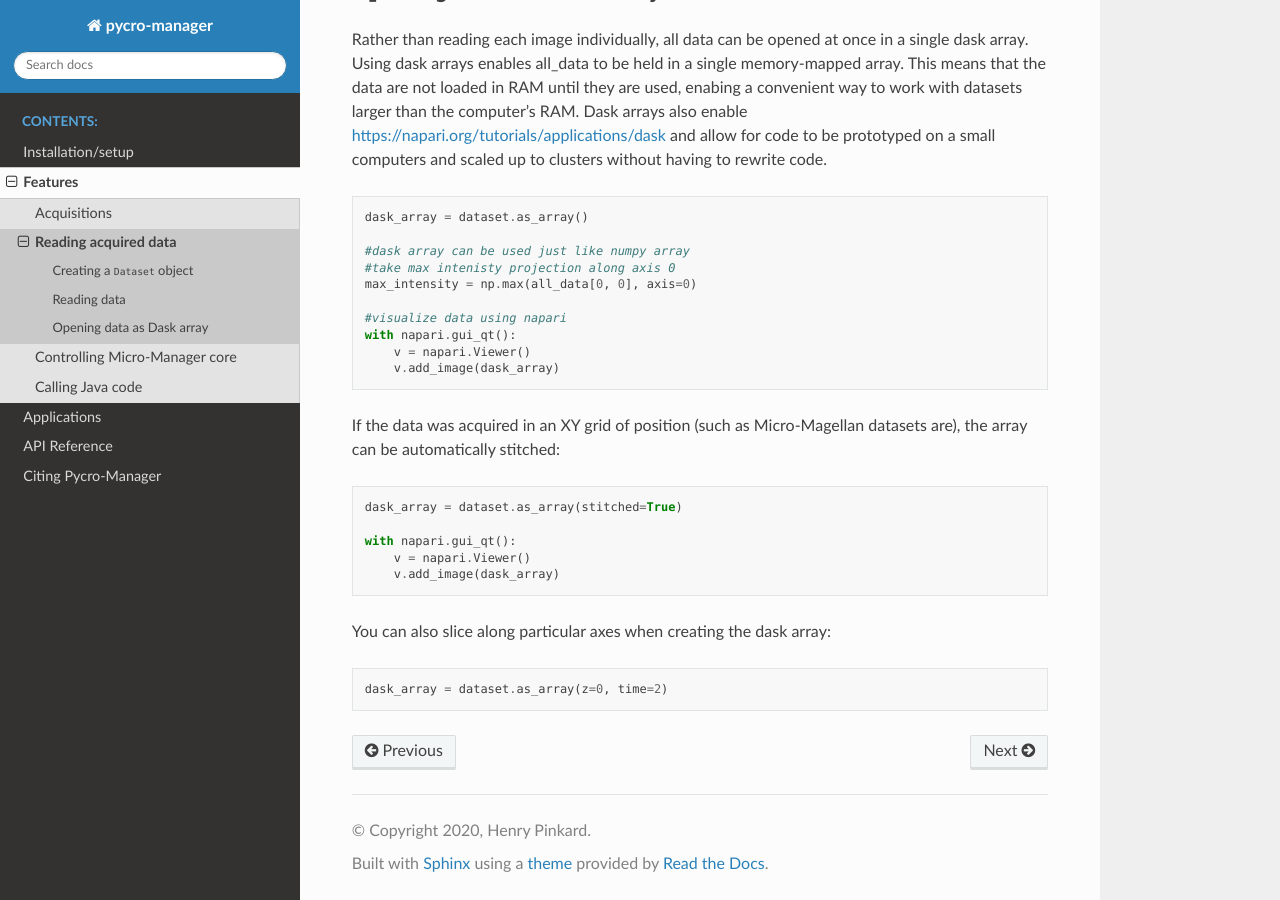
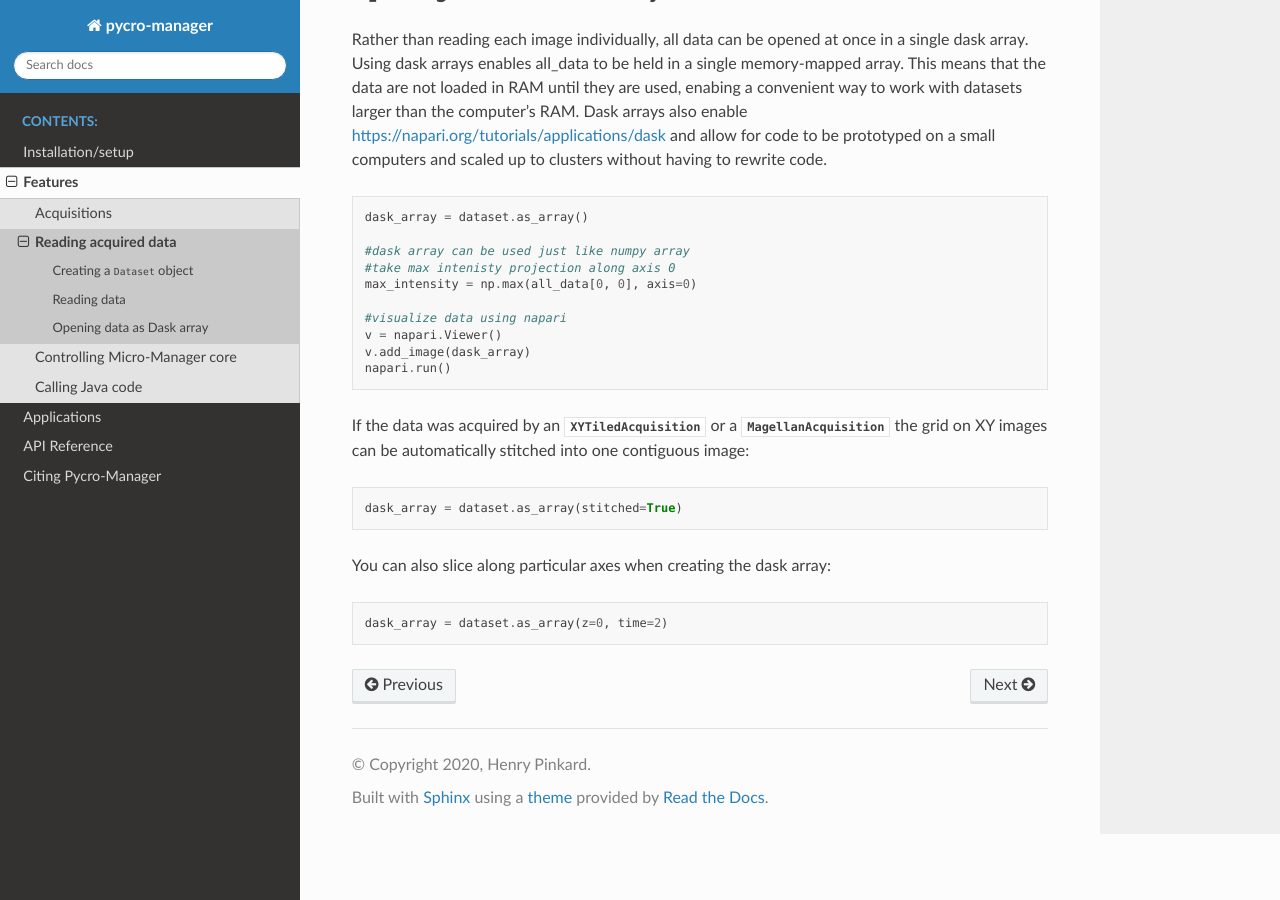
Before and after one commit to micro-manager/pycro-manager, a Sphinx documentation site: the page built from docs/source/read_data.rst, in a window 1280 px wide and 900 px high, scrolled down 1333 px. Built offline with Sphinx 7.4.7 and the Read the Docs theme 2.0.0, drawn with Linux system fonts in a browser that asks for light colours; pages that are not in the unit, such as notebooks, are missing from menus.

Commit message:
small doc changes

```diff
--- a/docs/source/read_data.rst
+++ b/docs/source/read_data.rst
@@ -71,20 +71,16 @@ Rather than reading each image individually, all data can be opened at once in a
 	max_intensity = np.max(all_data[0, 0], axis=0)
 
 	#visualize data using napari
-	with napari.gui_qt():
-	    v = napari.Viewer()
-	    v.add_image(dask_array)
+	v = napari.Viewer()
+	v.add_image(dask_array)
+	napari.run()
 
 
-If the data was acquired in an XY grid of position (such as Micro-Magellan datasets are), the array can be automatically stitched:
+If the data was acquired by an :class:`XYTiledAcquisition<pycromanager.XYTiledAcquisition>` or a :class:`MagellanAcquisition<pycromanager.MagellanAcquisition>` the grid on XY images can be automatically stitched into one contiguous image:
 
 .. code-block:: python
 
 	dask_array = dataset.as_array(stitched=True)
-
-	with napari.gui_qt():
-	    v = napari.Viewer()
-	    v.add_image(dask_array)
 
 
 You can also slice along particular axes when creating the dask array:
```
